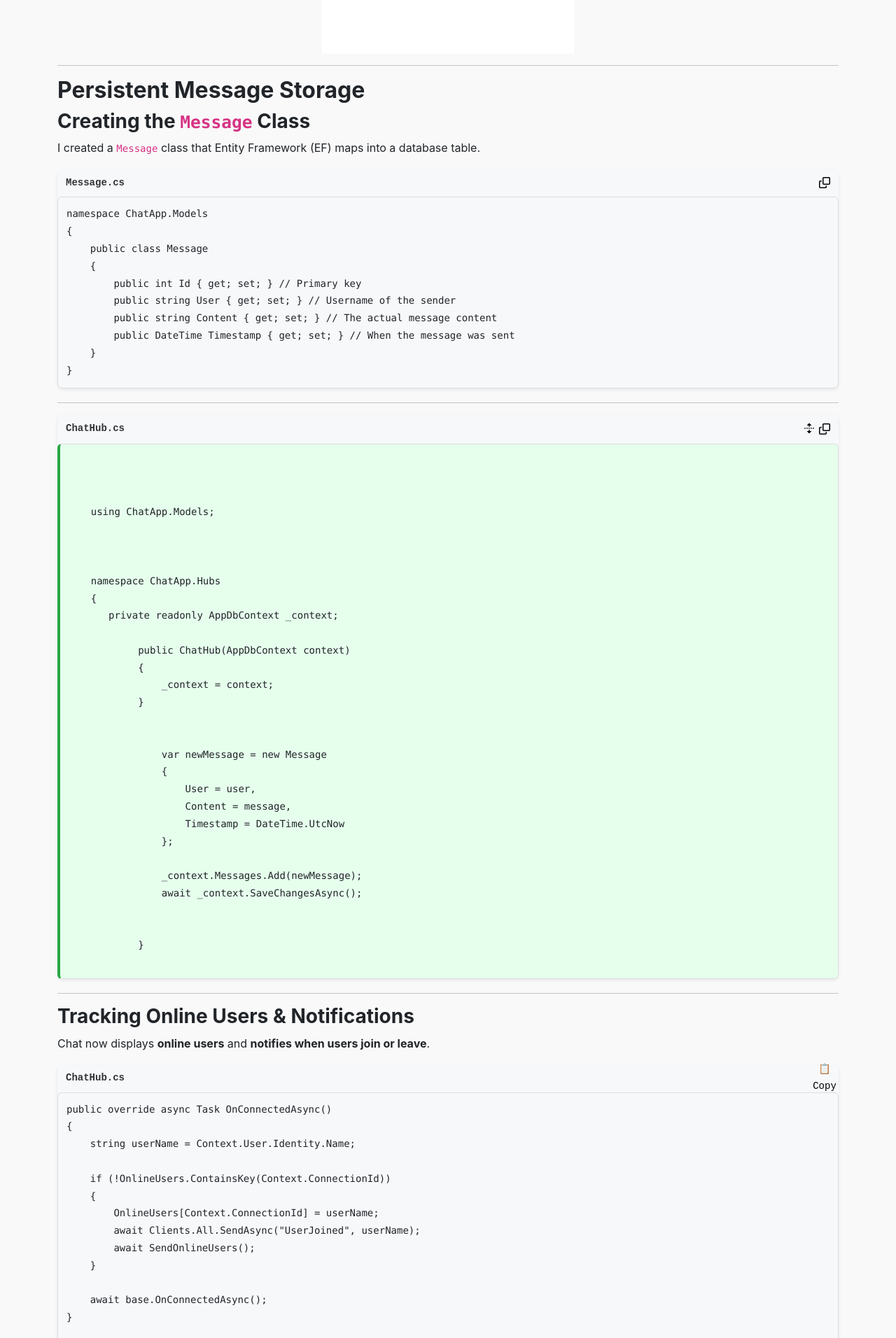
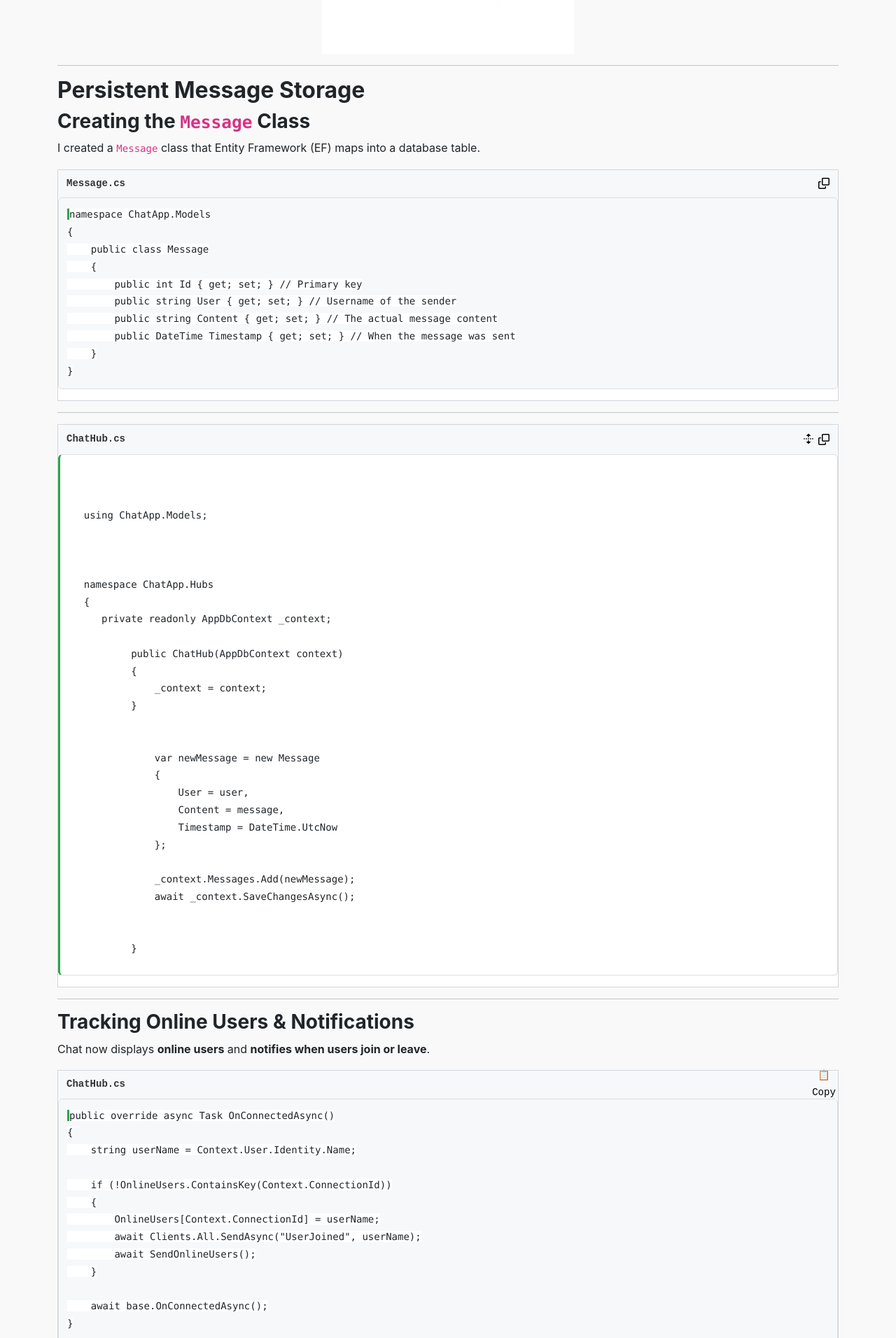
Before and after one commit to JWalshe86/ChatApp, a Jekyll site: the page built from docs/ChatAppPartTwo.md, in a window 1280 px wide. Shown: the part 310-2222 px from the top of the page at 70% size. Built offline with Jekyll 4.4.1, drawn with Linux system fonts in a browser that asks for light colours.

Commit message:
Update custom.css

```diff
--- a/docs/assets/css/custom.css
+++ b/docs/assets/css/custom.css
@@ -20,12 +20,10 @@ img {
    ============================= */
 
 /* Code Block Wrapper */
+/* Ensure the background remains white */
 .code-block {
-    border-radius: 8px;
-    background: #f6f8fa; /* Matches GitHub */
-    box-shadow: 0px 2px 5px rgba(0, 0, 0, 0.08);
-    margin-bottom: 20px;
-    position: relative;
+    background: white !important;
+    border: 1px solid #d1d5da; /* Matches GitHub's code block border */
 }
 
 /* GitHub-Style Code Header */
@@ -70,11 +68,11 @@ pre {
 }
 
 /* Updated Code Highlighting (GitHub Green) */
-pre.updated-code {
-    background-color: #e6ffed;
-    border-left: 4px solid #28a745;
-    padding: 10px;
-    display: block;
+/* Updated Code: Apply Green Background to Text */
+.updated-code {
+    background: white !important; /* Keeps the block white */
+    padding: 0;
+    border-left: 3px solid #28a745; /* GitHub green */
 }
 
 /* Original Code (Greyed Out) */
```
